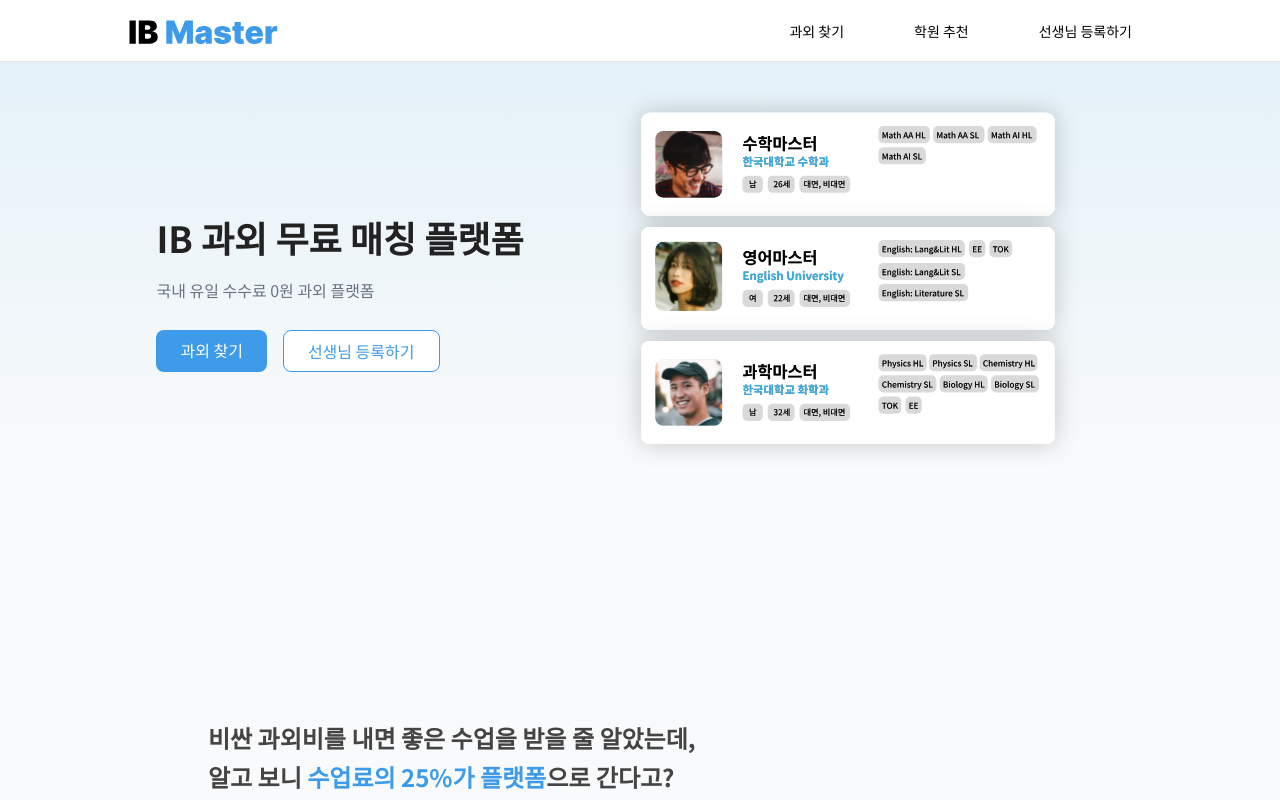
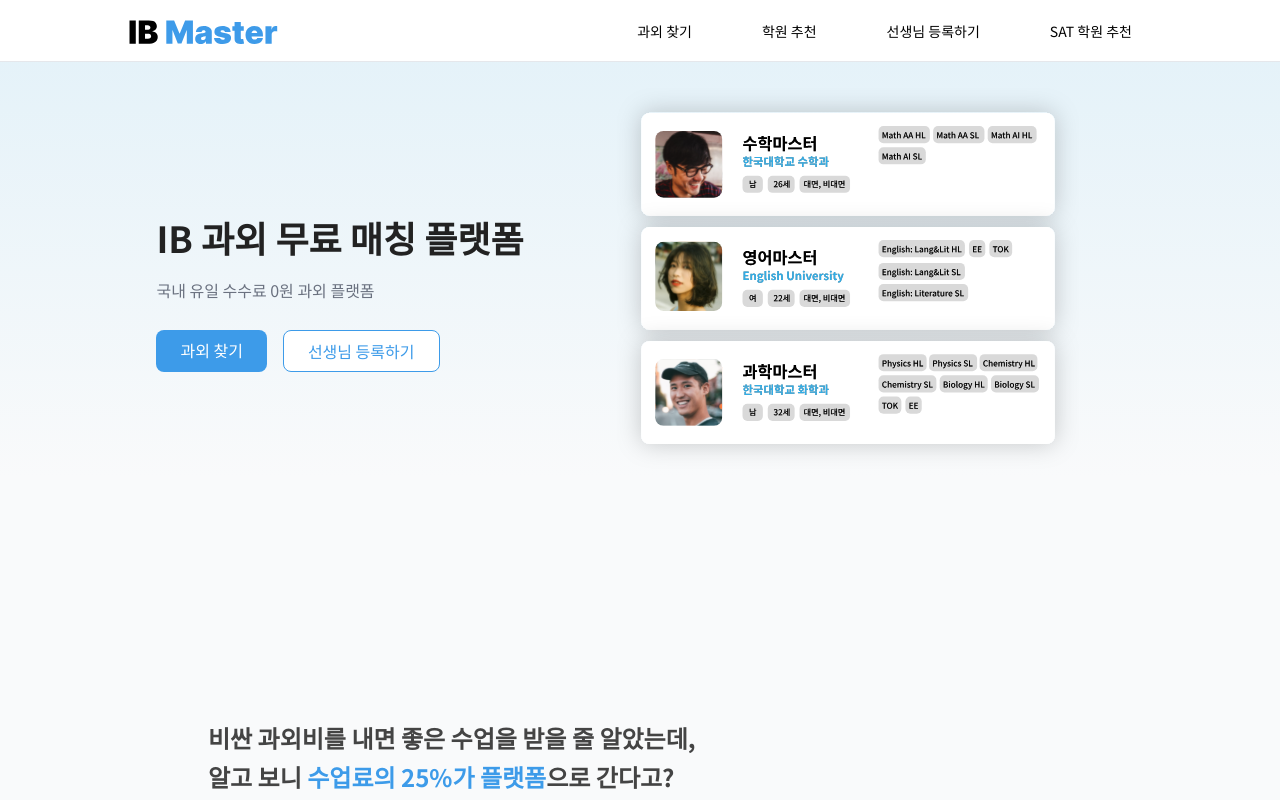
Before and after one commit to antoinelavo/learning-react, a Next.js app: page / in a window 1280 px wide. Shown: the top 800 px of the page. Built offline with nearby package versions, Linux system fonts and the light colour scheme.

Commit message:
updated header to include sat hagwons

```diff
--- a/components/Header.server.jsx
+++ b/components/Header.server.jsx
@@ -23,6 +23,7 @@ export default function Header() {
               ['과외 찾기', '/find'],
               ['학원 추천', '/hagwons'],
               ['선생님 등록하기', '/apply'],
+              ['SAT 학원 추천', '/sat-hagwons']
             ].map(([label, href]) => (
               <li key={href} className="px-5">
                 <Link href={href} className="text-sm text-black font-normal hover:text-blue-500">
--- a/components/MobileMenuToggle.client.jsx
+++ b/components/MobileMenuToggle.client.jsx
@@ -42,6 +42,7 @@ export default function MobileMenuToggle() {
             ['과외 찾기', '/find'],
             ['학원 추천', '/hagwons'],
             ['선생님 등록하기', '/apply'],
+            ['SAT 학원 추천', '/sat-hagwons']
           ].map(([label, href]) => (
             <li key={href} className="w-full text-center">
               <Link
```
